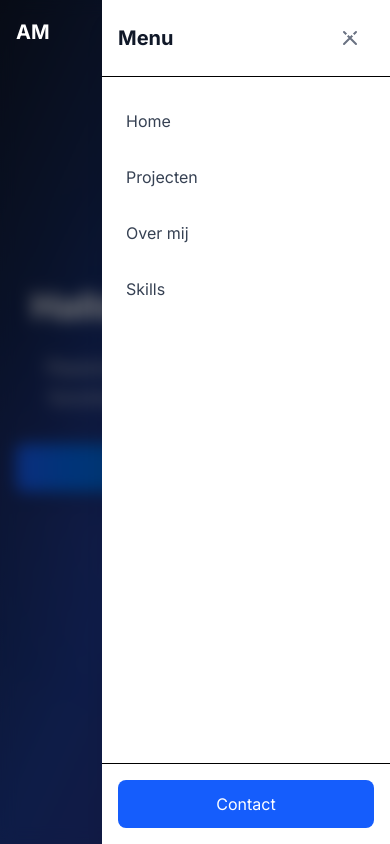
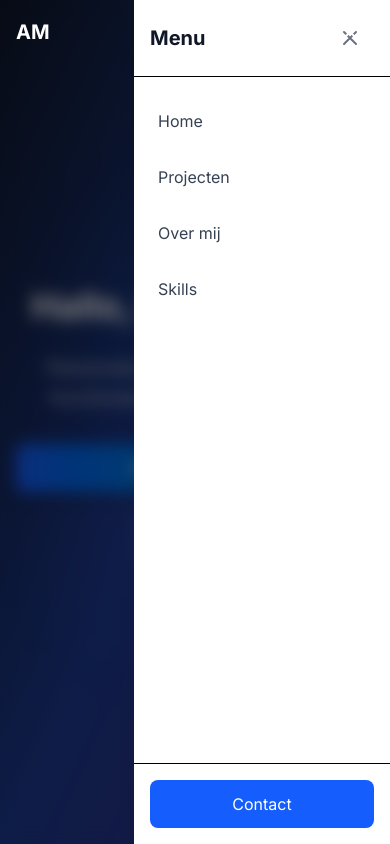
Before and after one commit to ArashMahdawi/portfolio, a Next.js app: page / in a window 390 px wide. Both pictures are taken after a click on the button 352 px from the left and 32 px from the top of the page. Shown: the top 844 px of the page. Built offline with nearby package versions, Linux system fonts and the light colour scheme.

Commit message:
Fix mobile viewport en navigation menu

```diff
--- a/src/app/globals.css
+++ b/src/app/globals.css
@@ -20,21 +20,20 @@
 }
 
 /* Vervang de vorige overflow fixes met dit: */
+/* Tijdelijke debug code - voeg dit toe */
 * {
   box-sizing: border-box;
+  /* Tijdelijk - laat zien welke elementen te breed zijn */
+  /* outline: 1px solid red !important; */
 }
 
-html {
-  overflow-x: hidden;
-  width: 100%;
-}
-
-body {
+html, body {
   margin: 0;
   padding: 0;
   width: 100%;
-  /* Verwijder overflow-x: hidden van body */
+  overflow-x: hidden;
 }
+
 
 /* Alleen voor main containers */
 main, section {
--- a/src/components/Navigation.tsx
+++ b/src/components/Navigation.tsx
@@ -121,7 +121,7 @@ export default function Navigation() {
   animate={{ x: 0 }}
   exit={{ x: '100%' }}
   transition={{ type: 'tween', duration: 0.3 }}
-  className="absolute right-0 top-0 h-full w-72 max-w-[85vw] bg-white shadow-xl overflow-y-auto" // Smaller width + scrollable
+  className="absolute right-0 top-0 h-full w-64 max-w-[80vw] bg-white shadow-xl overflow-y-auto" // Smaller width + scrollable
   onClick={(e) => e.stopPropagation()}
 >
   <div className="flex flex-col min-h-full">
--- a/src/components/sections/Hero.tsx
+++ b/src/components/sections/Hero.tsx
@@ -7,9 +7,9 @@ export default function Hero() {
     <section id="home" className="min-h-screen flex items-center justify-center bg-gradient-to-br from-slate-900 via-blue-900 to-indigo-900 relative w-full">
   {/* Animated background elements - maak ze smaller */}
   <div className="absolute inset-0 overflow-hidden">
-    <div className="absolute top-1/4 left-1/4 w-64 h-64 sm:w-72 sm:h-72 bg-blue-500/10 rounded-full blur-3xl animate-pulse"></div>
-    <div className="absolute bottom-1/4 right-1/4 w-72 h-72 sm:w-96 sm:h-96 bg-indigo-500/10 rounded-full blur-3xl animate-pulse delay-1000"></div>
-  </div>
+  <div className="absolute top-1/4 left-1/4 w-48 h-48 sm:w-64 sm:h-64 bg-blue-500/10 rounded-full blur-3xl animate-pulse"></div>
+  <div className="absolute bottom-1/4 right-1/4 w-56 h-56 sm:w-72 sm:h-72 bg-indigo-500/10 rounded-full blur-3xl animate-pulse delay-1000"></div>
+</div>
 
       <div className="max-w-4xl mx-auto px-4 text-center relative z-10">
         <motion.div
```
